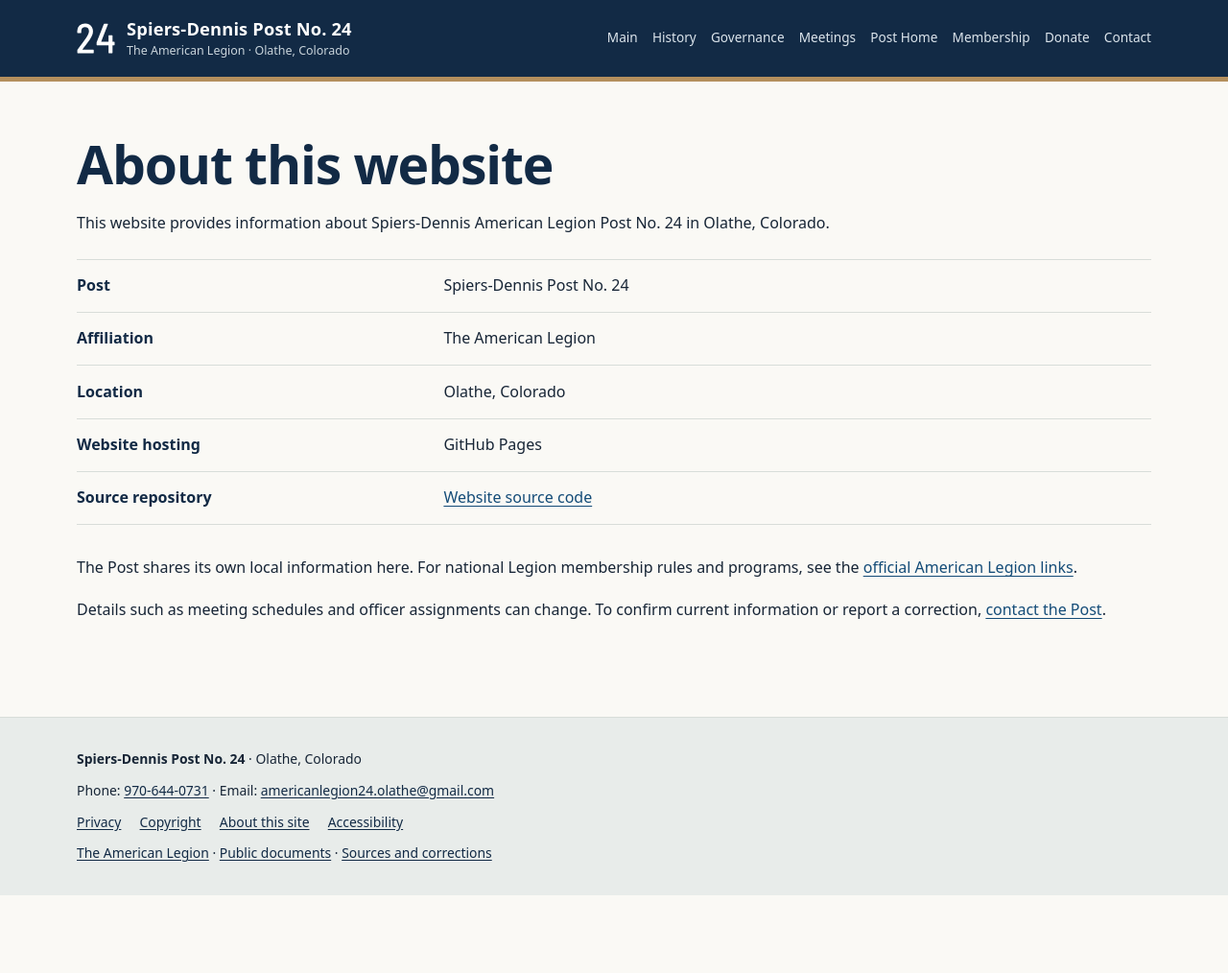
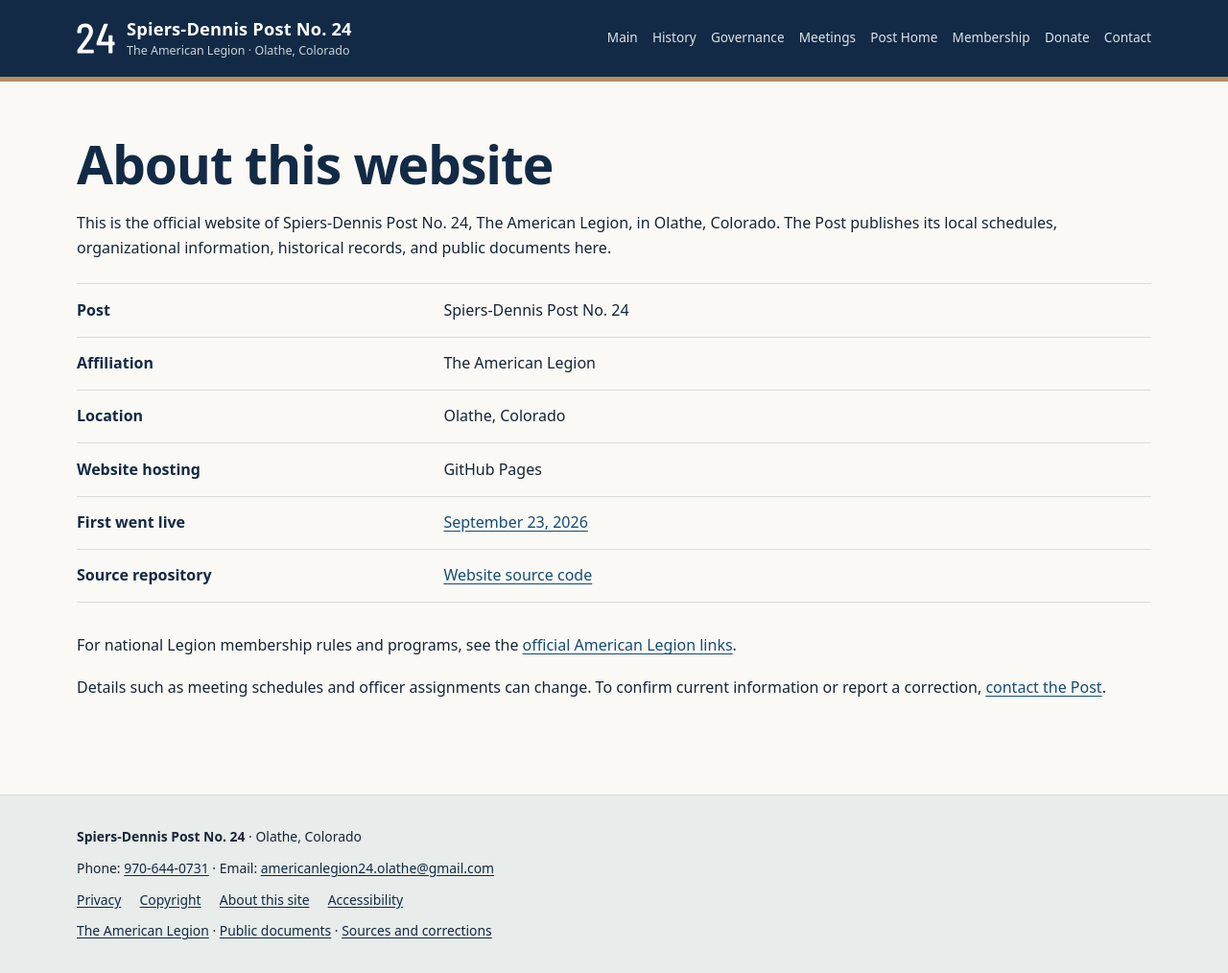
Before and after one commit to SPIERS-DENNIS-POST/spiers-dennis-post.github.io, a Jekyll site: the page built from legal/site-information.md, in a window 1280 px wide. Shown: the whole page at 96% size. Built offline with Jekyll 4.4.1, drawn with Linux system fonts in a browser that asks for light colours; before the commit the page ends 933 px from its top, so only the background shows below that.

Commit message:
Describe official Post website and first live date

```diff
--- a/legal/site-information.md
+++ b/legal/site-information.md
@@ -4,13 +4,14 @@ description: About the Spiers-Dennis Post No. 24 website and the information it
 permalink: /legal/site-information/
 ---
 # About this website
-This website provides information about Spiers-Dennis American Legion Post No. 24 in Olathe, Colorado.
+This is the official website of Spiers-Dennis Post No. 24, The American Legion, in Olathe, Colorado. The Post publishes its local schedules, organizational information, historical records, and public documents here.
 <dl class="fact-list">
 <div class="fact-row"><dt>Post</dt><dd>Spiers-Dennis Post No. 24</dd></div>
 <div class="fact-row"><dt>Affiliation</dt><dd>The American Legion</dd></div>
 <div class="fact-row"><dt>Location</dt><dd>Olathe, Colorado</dd></div>
 <div class="fact-row"><dt>Website hosting</dt><dd>GitHub Pages</dd></div>
+<div class="fact-row"><dt>First went live</dt><dd><a href="https://github.com/SPIERS-DENNIS-POST/spiers-dennis-post.github.io/actions/runs/35887963436">September 23, 2026</a></dd></div>
 <div class="fact-row"><dt>Source repository</dt><dd><a href="https://github.com/SPIERS-DENNIS-POST/spiers-dennis-post.github.io">Website source code</a></dd></div>
 </dl>
-<p>The Post shares its own local information here. For national Legion membership rules and programs, see the <a href="{{ '/legion/' | relative_url }}">official American Legion links</a>.</p>
+<p>For national Legion membership rules and programs, see the <a href="{{ '/legion/' | relative_url }}">official American Legion links</a>.</p>
 <p>Details such as meeting schedules and officer assignments can change. To confirm current information or report a correction, <a href="{{ '/contact/' | relative_url }}">contact the Post</a>.</p>
```
